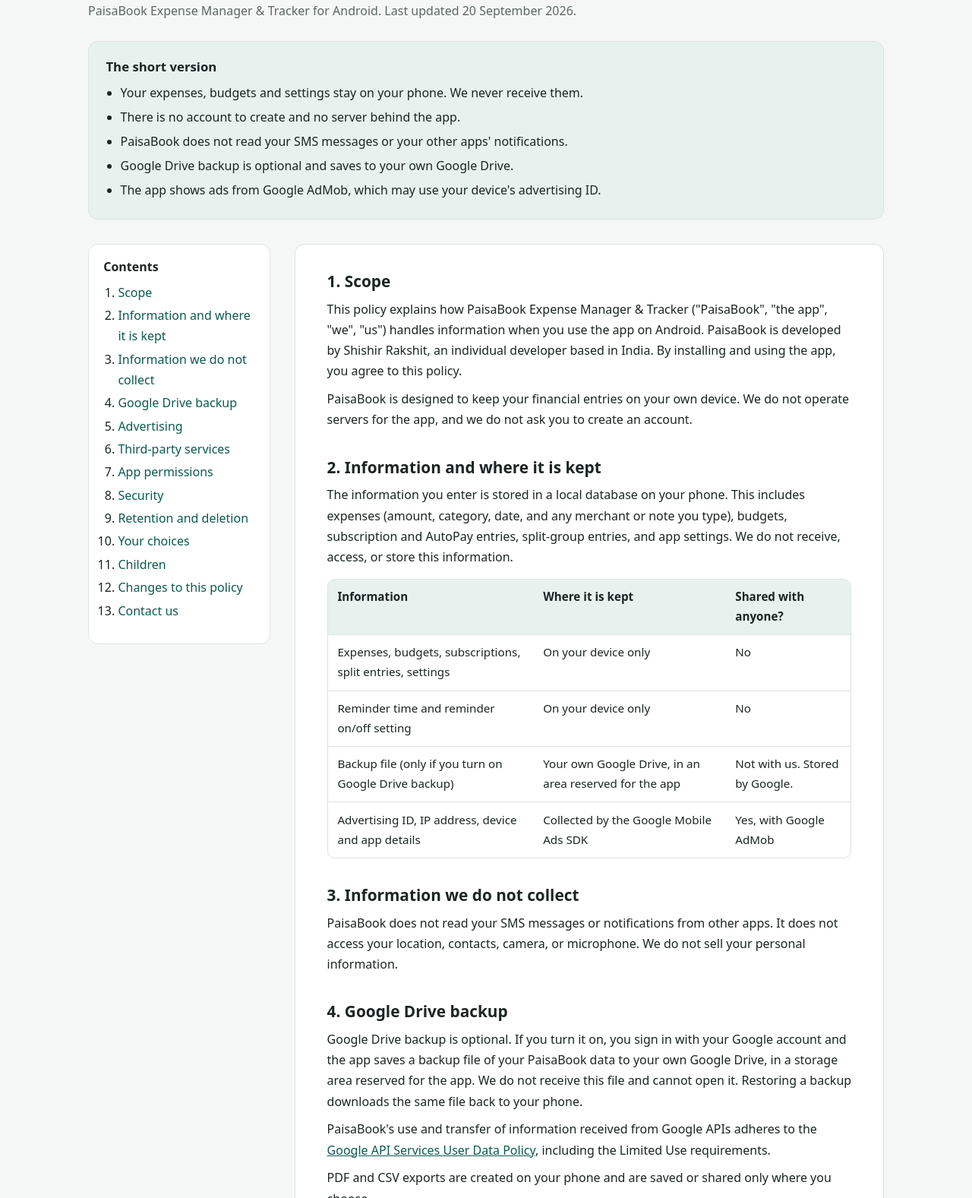
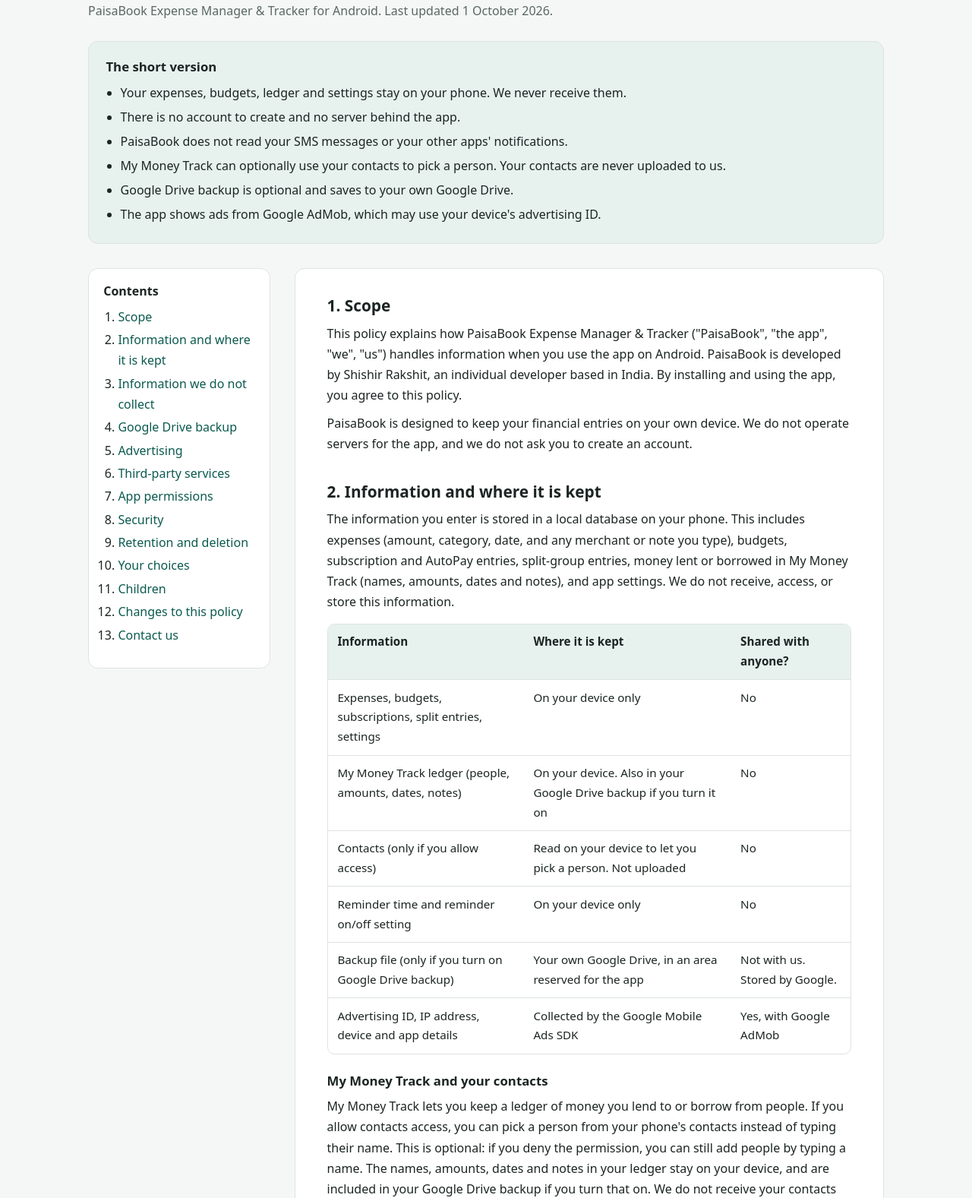
Before and after one commit to shishir-26/paisabook-privacy, a plain HTML site: page index.html in a window 1280 px wide. Shown: the part 143-1720 px from the top of the page at 76% size. Drawn offline with Linux system fonts and the light colour scheme.

Commit message:
Revise privacy policy and update app information
Updated privacy policy details and added information about My Money Track ledger and Google Drive backup.

```diff
--- a/index.html
+++ b/index.html
@@ -51,6 +51,7 @@
   article { background: var(--bg); border: 1px solid var(--rule); border-radius: .8rem; padding: 1.6rem 1.4rem 2rem; }
   article h2 { font-size: 1.3rem; line-height: 1.3; margin: 2.2rem 0 .3rem; scroll-margin-top: 1rem; }
   article h2:first-child { margin-top: 0; }
+  article h3 { font-size: 1.05rem; line-height: 1.3; margin: 1.5rem 0 .2rem; }
   article p, article ul { margin: .6rem 0; }
   article ul { padding-left: 1.25rem; }
   article li { margin: .3rem 0; }
@@ -80,15 +81,16 @@
 <div class="wrap">
   <div class="hero">
     <h1>Privacy Policy</h1>
-    <p>PaisaBook Expense Manager &amp; Tracker for Android. Last updated 20 September 2026.</p>
+    <p>PaisaBook Expense Manager &amp; Tracker for Android. Last updated 1 October 2026.</p>
   </div>
 
   <section class="summary" aria-labelledby="sum">
     <h2 id="sum">The short version</h2>
     <ul>
-      <li>Your expenses, budgets and settings stay on your phone. We never receive them.</li>
+      <li>Your expenses, budgets, ledger and settings stay on your phone. We never receive them.</li>
       <li>There is no account to create and no server behind the app.</li>
       <li>PaisaBook does not read your SMS messages or your other apps' notifications.</li>
+      <li>My Money Track can optionally use your contacts to pick a person. Your contacts are never uploaded to us.</li>
       <li>Google Drive backup is optional and saves to your own Google Drive.</li>
       <li>The app shows ads from Google AdMob, which may use your device's advertising ID.</li>
     </ul>
@@ -122,12 +124,14 @@
       <p>PaisaBook is designed to keep your financial entries on your own device. We do not operate servers for the app, and we do not ask you to create an account.</p>
 
       <h2 id="information">2. Information and where it is kept</h2>
-      <p>The information you enter is stored in a local database on your phone. This includes expenses (amount, category, date, and any merchant or note you type), budgets, subscription and AutoPay entries, split-group entries, and app settings. We do not receive, access, or store this information.</p>
+      <p>The information you enter is stored in a local database on your phone. This includes expenses (amount, category, date, and any merchant or note you type), budgets, subscription and AutoPay entries, split-group entries, money lent or borrowed in My Money Track (names, amounts, dates and notes), and app settings. We do not receive, access, or store this information.</p>
       <div class="table-scroll">
         <table>
           <thead><tr><th>Information</th><th>Where it is kept</th><th>Shared with anyone?</th></tr></thead>
           <tbody>
             <tr><td>Expenses, budgets, subscriptions, split entries, settings</td><td>On your device only</td><td>No</td></tr>
+            <tr><td>My Money Track ledger (people, amounts, dates, notes)</td><td>On your device. Also in your Google Drive backup if you turn it on</td><td>No</td></tr>
+            <tr><td>Contacts (only if you allow access)</td><td>Read on your device to let you pick a person. Not uploaded</td><td>No</td></tr>
             <tr><td>Reminder time and reminder on/off setting</td><td>On your device only</td><td>No</td></tr>
             <tr><td>Backup file (only if you turn on Google Drive backup)</td><td>Your own Google Drive, in an area reserved for the app</td><td>Not with us. Stored by Google.</td></tr>
             <tr><td>Advertising ID, IP address, device and app details</td><td>Collected by the Google Mobile Ads SDK</td><td>Yes, with Google AdMob</td></tr>
@@ -135,11 +139,16 @@
         </table>
       </div>
 
+      <h3>My Money Track and your contacts</h3>
+      <p>My Money Track lets you keep a ledger of money you lend to or borrow from people. If you allow contacts access, you can pick a person from your phone's contacts instead of typing their name. This is optional: if you deny the permission, you can still add people by typing a name. The names, amounts, dates and notes in your ledger stay on your device, and are included in your Google Drive backup if you turn that on. We do not receive your contacts or your ledger, and your contacts list is not uploaded to us or to anyone else.</p>
+      <p>If you tap Message or WhatsApp to send a payment reminder, PaisaBook opens that app with a pre-filled message. You choose whether to send it, and it is then handled by that app under its own privacy policy. Similarly, if you send feedback from Rate Us, it opens your email app with a pre-filled message, and nothing is sent unless you send it.</p>
+
       <h2 id="not-collected">3. Information we do not collect</h2>
-      <p>PaisaBook does not read your SMS messages or notifications from other apps. It does not access your location, contacts, camera, or microphone. We do not sell your personal information.</p>
+      <p>PaisaBook does not read your SMS messages or notifications from other apps. It does not access your location, camera, or microphone. It accesses your contacts only if you choose to allow it for My Money Track. We do not sell your personal information.</p>
 
       <h2 id="backup">4. Google Drive backup</h2>
       <p>Google Drive backup is optional. If you turn it on, you sign in with your Google account and the app saves a backup file of your PaisaBook data to your own Google Drive, in a storage area reserved for the app. We do not receive this file and cannot open it. Restoring a backup downloads the same file back to your phone.</p>
+      <p>The backup file includes your My Money Track ledger, so if you restore it on a new phone, your ledger comes back with it.</p>
       <p>PaisaBook's use and transfer of information received from Google APIs adheres to the <a href="https://developers.google.com/terms/api-services-user-data-policy">Google API Services User Data Policy</a>, including the Limited Use requirements.</p>
       <p>PDF and CSV exports are created on your phone and are saved or shared only where you choose.</p>
 
@@ -151,12 +160,14 @@
       <ul>
         <li>Google Sign-In and Google Drive (optional backup): <a href="https://policies.google.com/privacy">Google Privacy Policy</a></li>
         <li>Google AdMob (ads): <a href="https://policies.google.com/technologies/partner-sites">How Google uses information from sites or apps that use its services</a></li>
+        <li>Google Play (app updates and in-app reviews): <a href="https://policies.google.com/privacy">Google Privacy Policy</a></li>
       </ul>
 
       <h2 id="permissions">7. App permissions</h2>
       <ul>
-        <li>Internet and network state: to load ads and to run Google Drive backup.</li>
+        <li>Internet and network state: to load ads, to run Google Drive backup, and to check for app updates.</li>
         <li>Notifications: to show the daily reminder if you switch it on.</li>
+        <li>Contacts (optional): to let you pick a person for My Money Track. You can deny this and type names instead.</li>
         <li>Run at startup, wake lock, and vibrate: to restore your reminder after the phone restarts and to deliver it.</li>
         <li>Advertising ID: used by the ad SDK as described in section 5.</li>
       </ul>
@@ -170,6 +181,7 @@
       <h2 id="choices">10. Your choices</h2>
       <ul>
         <li>Turn off the daily reminder, or withdraw notification permission, at any time in Android settings.</li>
+        <li>Withdraw contacts permission at any time in Android settings. Ledger entries you already saved stay in the app until you delete them.</li>
         <li>Revoke PaisaBook's access to your Google Drive in your Google Account settings, and delete the backup file from your Drive.</li>
         <li>Reset or delete your advertising ID in your phone's Android settings, usually under Privacy or Google &gt; Ads.</li>
       </ul>
```
